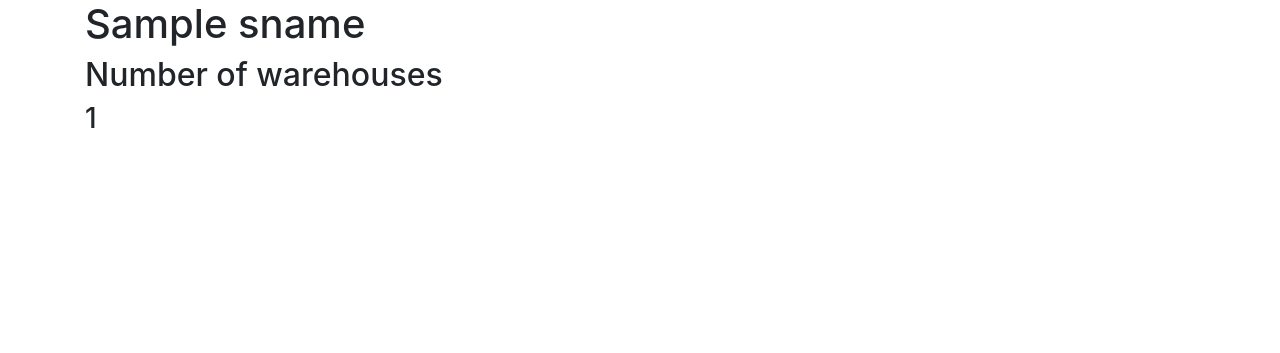
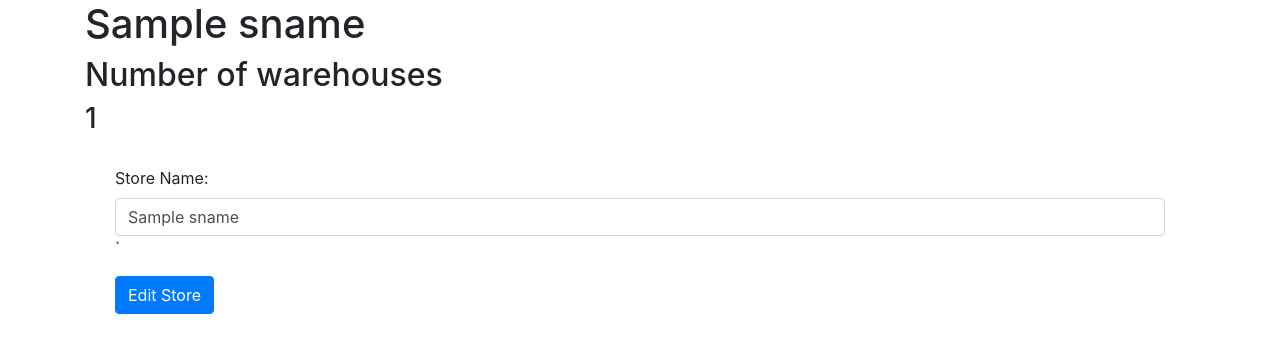
Before and after one commit to HazFaiz/flask-inv-mngment, a Python web app: template templates/show_store.html in a window 1280 px wide. Shown: the top 353 px of the page. Run offline with Jinja, Linux system fonts and the light colour scheme; the template is opened without the code that fills it: most values are stand-ins (such as "Sample title", 1, 10 or a date in 2020); some libraries are stand-ins or nearby versions.

Commit message:
added working name update functionality

```diff
--- a/templates/show_store.html
+++ b/templates/show_store.html
@@ -4,7 +4,24 @@
 <h2>Number of warehouses</h2>
 <h3>{{sname.warehouses | length}}</h3>
 
+<!-- ----------------UPDATE NEW STORE NAME FUNCTIONALITY---------- -->
+<!-- This is how the flow should work:
 
+User visits http://localhost:5000/store/1 *substitute 1 with any other IDs
+User sees a form with information about store on that page
+User makes a change to the store name through the form
+When user clicks update (the form's button), the database is updated and user is redirected back to the show page for
+store 1 -->
+
+
+<form style="margin:30px" method="post" action="{{url_for('update_store', id=sname.id)}}">
+    <!-- #only works when this is here -->
+    <div class="form-group">
+        <label for="Store">Store Name:</label>
+        <input type='text' name='name' class="form-control" value="{{sname.name}}" />`
+    </div>
+    <button type="submit" class="btn btn-primary">Edit Store</button>
+</form>
 
 
 {% endblock %}
```
Also changed, not shown: server.py (+16 -2 lines), 1 other file.
